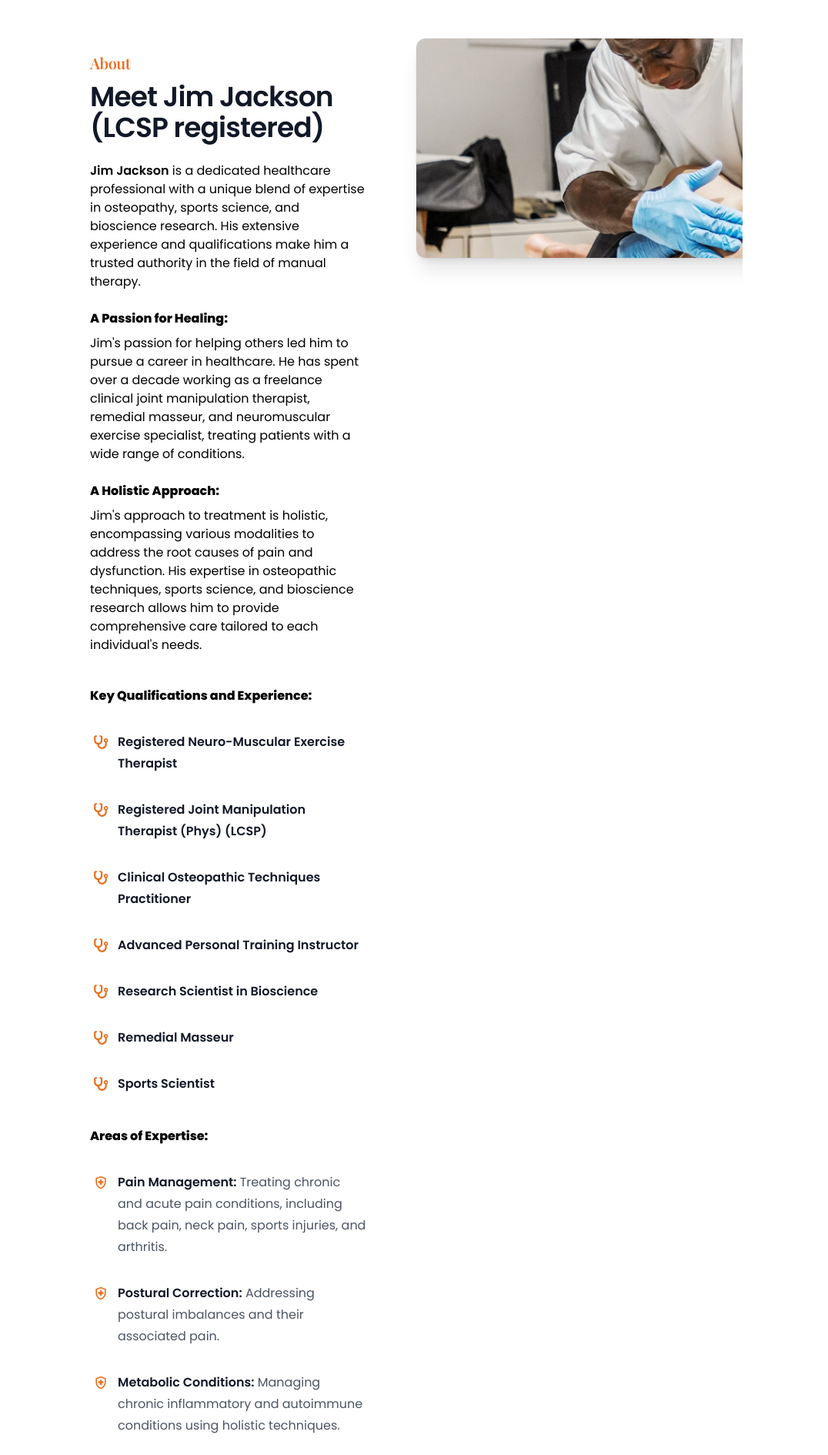
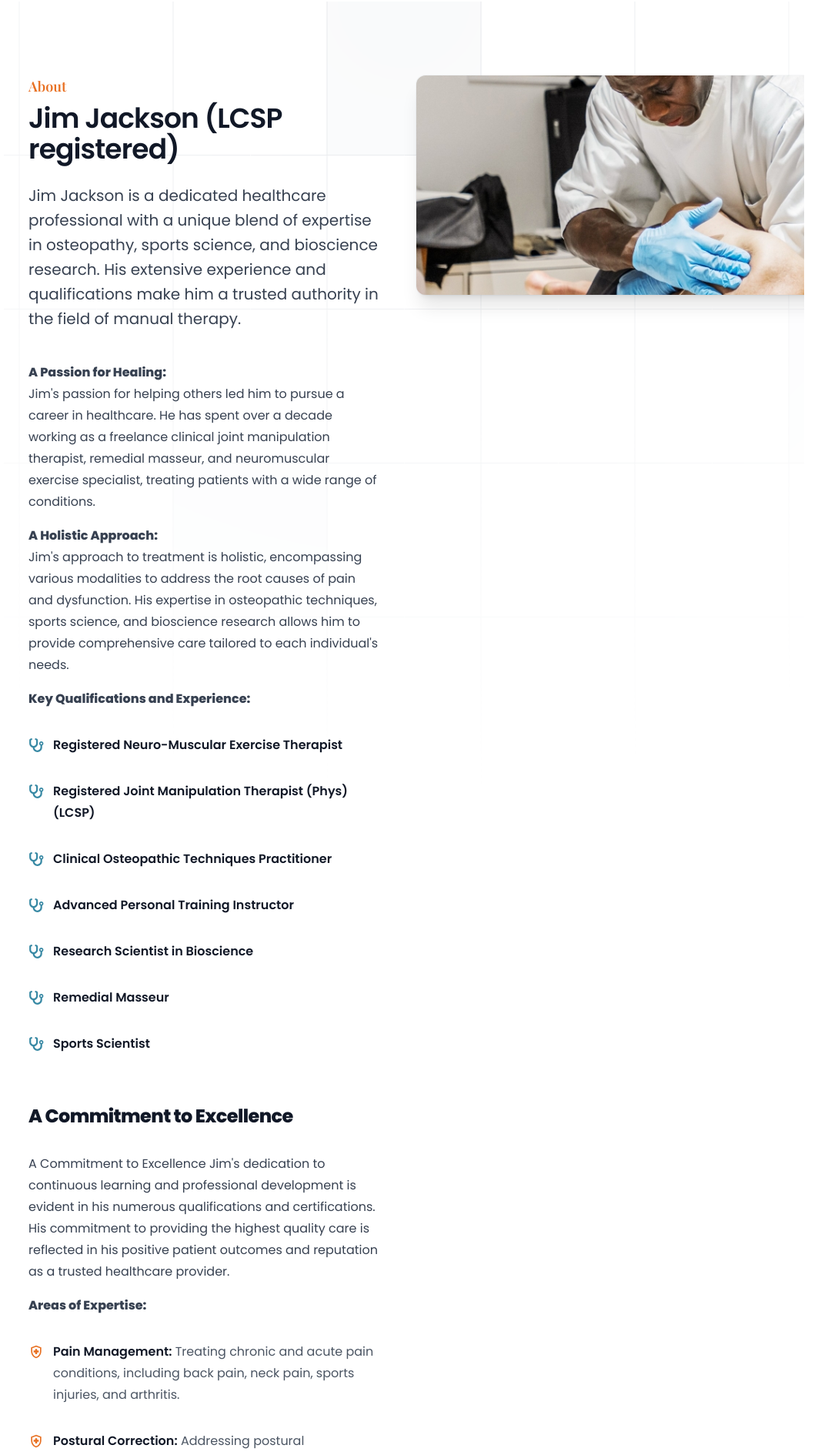
Before and after one commit to Dev-muse/manual-treatment, a Next.js app: page /about in a window 1280 px wide. Shown: the part 115-2005 px from the top of the page at 77% size, without its empty margins (115-1191 px from the left). Built offline with nearby package versions, Linux system fonts and the light colour scheme.

Commit message:
finished about ,contact and treatments page. First draft

```diff
--- /dev/null
+++ b/app/_components/Content.jsx
@@ -0,0 +1,217 @@
+import {
+  CloudArrowUpIcon,
+  LockClosedIcon,
+  ServerIcon,
+} from "@heroicons/react/20/solid";
+import Jim from "@/public/jimJackson.jpg";
+import { FaStethoscope } from "react-icons/fa6";
+import { MdOutlineHealthAndSafety } from "react-icons/md";
+
+import Image from "next/image";
+
+const Expertise = [
+  {
+    name: "Pain Management:",
+    description:
+      "Treating chronic and acute pain conditions, including back pain, neck pain, sports injuries, and arthritis.",
+    icon: MdOutlineHealthAndSafety,
+  },
+  {
+    name: "Postural Correction:",
+    description: "Addressing postural imbalances and their associated pain.",
+    icon: MdOutlineHealthAndSafety,
+  },
+  {
+    name: "Metabolic Conditions:",
+    description:
+      "Managing chronic inflammatory and autoimmune conditions using holistic techniques.",
+    icon: MdOutlineHealthAndSafety,
+  },
+  {
+    name: "Allergies:",
+    description:
+      "Utilizing osteopathic techniques, light therapy, and other modalities to address allergies.",
+    icon: MdOutlineHealthAndSafety,
+  },
+  {
+    name: "Performance Enhancement:",
+    description:
+      "Supporting athletes and individuals seeking to optimize their physical performance.",
+    icon: MdOutlineHealthAndSafety,
+  },
+];
+const Qualifications = [
+  {
+    name: "Registered Neuro-Muscular Exercise Therapist",
+
+    icon: FaStethoscope,
+  },
+  {
+    name: "Registered Joint Manipulation Therapist (Phys) (LCSP)",
+
+    icon: FaStethoscope,
+  },
+  {
+    name: "Clinical Osteopathic Techniques Practitioner",
+
+    icon: FaStethoscope,
+  },
+
+  {
+    name: "Advanced Personal Training Instructor",
+
+    icon: FaStethoscope,
+  },
+  {
+    name: "Research Scientist in Bioscience",
+
+    icon: FaStethoscope,
+  },
+  {
+    name: "Remedial Masseur",
+
+    icon: FaStethoscope,
+  },
+  {
+    name: "Sports Scientist",
+
+    icon: FaStethoscope,
+  },
+];
+
+export default function Content() {
+  return (
+    <div className="relative isolate overflow-hidden bg-white px-6 py-12 sm:py-24 lg:overflow-visible lg:px-0">
+      <div className="absolute inset-0 -z-10 overflow-hidden">
+        <svg
+          aria-hidden="true"
+          className="absolute left-[max(50%,25rem)] top-0 h-[64rem] w-[128rem] -translate-x-1/2 stroke-gray-200 [mask-image:radial-gradient(64rem_64rem_at_top,white,transparent)]"
+        >
+          <defs>
+            <pattern
+              x="50%"
+              y={-1}
+              id="e813992c-7d03-4cc4-a2bd-151760b470a0"
+              width={200}
+              height={200}
+              patternUnits="userSpaceOnUse"
+            >
+              <path d="M100 200V.5M.5 .5H200" fill="none" />
+            </pattern>
+          </defs>
+          <svg x="50%" y={-1} className="overflow-visible fill-gray-50">
+            <path
+              d="M-100.5 0h201v201h-201Z M699.5 0h201v201h-201Z M499.5 400h201v201h-201Z M-300.5 600h201v201h-201Z"
+              strokeWidth={0}
+            />
+          </svg>
+          <rect
+            fill="url(#e813992c-7d03-4cc4-a2bd-151760b470a0)"
+            width="100%"
+            height="100%"
+            strokeWidth={0}
+          />
+        </svg>
+      </div>
+      <div className="mx-auto grid max-w-2xl grid-cols-1 gap-x-8 gap-y-16 lg:mx-0 lg:max-w-none lg:grid-cols-2 lg:items-start lg:gap-y-10">
+        <div className="lg:col-span-2 lg:col-start-1 lg:row-start-1 lg:mx-auto lg:grid lg:w-full lg:max-w-7xl lg:grid-cols-2 lg:gap-x-8 lg:px-8">
+          <div className="lg:pr-4">
+            <div className="lg:max-w-lg">
+              <p className="text-lg font-serif font-semibold leading-7 text-secondary">
+                About
+              </p>
+              <h1 className="mt-2 text-3xl font-semibold tracking-tight text-gray-900 sm:text-4xl">
+                Jim Jackson (LCSP registered)
+              </h1>
+              <p className="mt-6 text-xl leading-8 text-gray-700">
+                Jim Jackson is a dedicated healthcare professional with a unique
+                blend of expertise in osteopathy, sports science, and bioscience
+                research. His extensive experience and qualifications make him a
+                trusted authority in the field of manual therapy.
+              </p>
+            </div>
+          </div>
+        </div>
+        <div className="-ml-12 -mt-12 p-12 lg:sticky lg:top-4 lg:col-start-2 lg:row-span-2 lg:row-start-1 lg:overflow-hidden">
+          <Image
+            alt="Image of Jim Jackson"
+            src={Jim}
+            className="bg-center w-[48rem] max-w-none rounded-xl bg-gray-900 shadow-xl ring-1 ring-gray-400/10 sm:w-[57rem]"
+          />
+        </div>
+        <div className="lg:col-span-2 lg:col-start-1 lg:row-start-2 lg:mx-auto lg:grid lg:w-full lg:max-w-7xl lg:grid-cols-2 lg:gap-x-8 lg:px-8">
+          <div className="lg:pr-4">
+            <div className="max-w-xl text-base leading-7 text-gray-700 lg:max-w-lg">
+              <h3 className="font-bold">A Passion for Healing:</h3>
+              <p>
+                Jim's passion for helping others led him to pursue a career in
+                healthcare. He has spent over a decade working as a freelance
+                clinical joint manipulation therapist, remedial masseur, and
+                neuromuscular exercise specialist, treating patients with a wide
+                range of conditions.
+              </p>
+              <h3 className="font-bold mt-4">A Holistic Approach:</h3>
+              <p>
+                Jim's approach to treatment is holistic, encompassing various
+                modalities to address the root causes of pain and dysfunction.
+                His expertise in osteopathic techniques, sports science, and
+                bioscience research allows him to provide comprehensive care
+                tailored to each individual's needs.
+              </p>
+
+              <h3 className="font-bold mt-4">
+                Key Qualifications and Experience:
+              </h3>
+              <ul role="list" className="mt-8 space-y-8 text-gray-600">
+                {Qualifications.map((qualification, index) => {
+                  return (
+                    <li key={index} className="flex gap-x-3">
+                      <qualification.icon
+                        aria-hidden="true"
+                        className="mt-1 h-5 w-5 flex-none text-primary"
+                      />
+                      <span>
+                        <strong className="font-semibold text-gray-900">
+                          {qualification.name}
+                        </strong>{" "}
+                      </span>
+                    </li>
+                  );
+                })}
+              </ul>
+              <h2 className="mt-16 text-2xl font-bold tracking-tight text-gray-900">
+                A Commitment to Excellence
+              </h2>
+              <p className="mt-8">
+                A Commitment to Excellence Jim's dedication to continuous
+                learning and professional development is evident in his numerous
+                qualifications and certifications. His commitment to providing
+                the highest quality care is reflected in his positive patient
+                outcomes and reputation as a trusted healthcare provider.
+              </p>
+              <h3 className="font-bold mt-4">Areas of Expertise:</h3>
+              <ul role="list" className="mt-8 space-y-8 text-gray-600">
+                {Expertise.map((point, index) => {
+                  return (
+                    <li key={index} className="flex gap-x-3">
+                      <point.icon
+                        aria-hidden="true"
+                        className="mt-1 h-5 w-5 flex-none text-secondary"
+                      />
+                      <span>
+                        <strong className="font-semibold text-gray-900">
+                          {point.name}
+                        </strong>{" "}
+                        {point.description}
+                      </span>
+                    </li>
+                  );
+                })}
+              </ul>
+            </div>
+          </div>
+        </div>
+      </div>
+    </div>
+  );
+}
--- a/app/_components/Remedies.tsx
+++ b/app/_components/Remedies.tsx
@@ -100,7 +100,6 @@ export default function Remedies() {
             </video>
           </div>
         </div>
-        <BookButton dark={false} />
       </div>
     </div>
   );
--- a/app/about/page.jsx
+++ b/app/about/page.jsx
@@ -1,16 +1,17 @@
 import React from "react";
 import Meet from "@/app/_components/Meet";
 import BookButton from "../_components/BookButton";
+import Content from "@/app/_components/Content";
 
-const page = () => {
+const About = () => {
   return (
     <section className="">
       <div className="container mx-auto">
-        <Meet />
+        <Content />
         <BookButton />
       </div>
     </section>
   );
 };
 
-export default page;
+export default About;
--- a/app/treatments/page.jsx
+++ b/app/treatments/page.jsx
@@ -1,11 +1,13 @@
 import React from "react";
 import Remedies from "../_components/Remedies";
+import Clients from "../_components/Clients";
 
 const Treaments = () => {
   return (
     <section className="">
       <div className="container mx-auto">
         <Remedies />
+        <Clients />
       </div>
     </section>
   );
```
